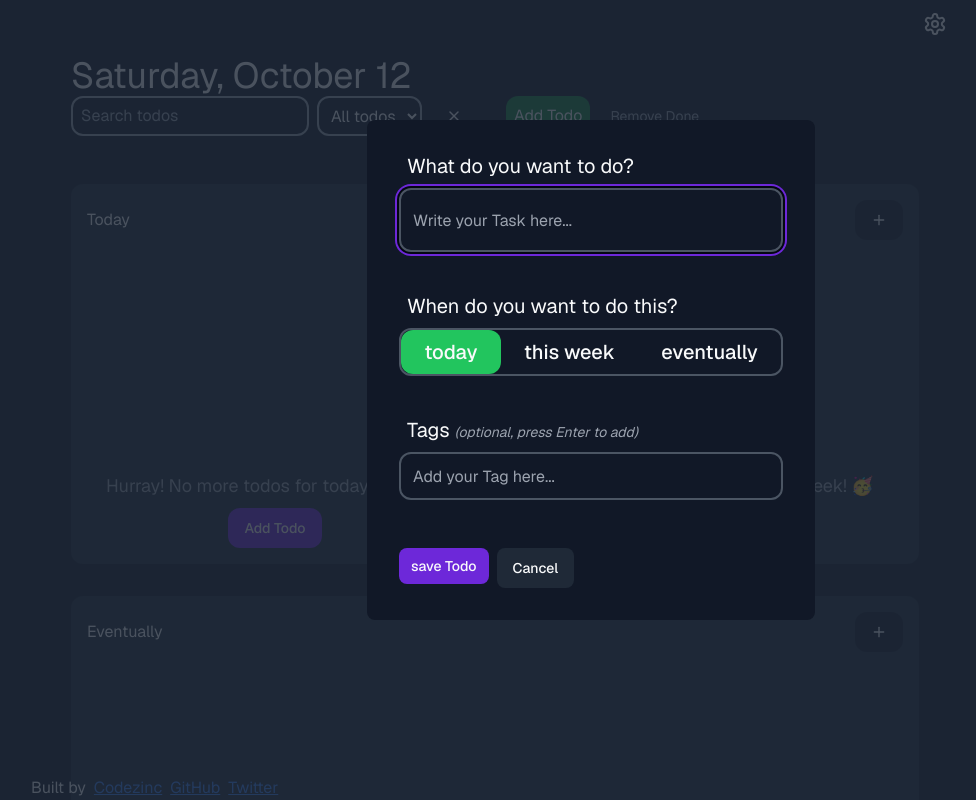
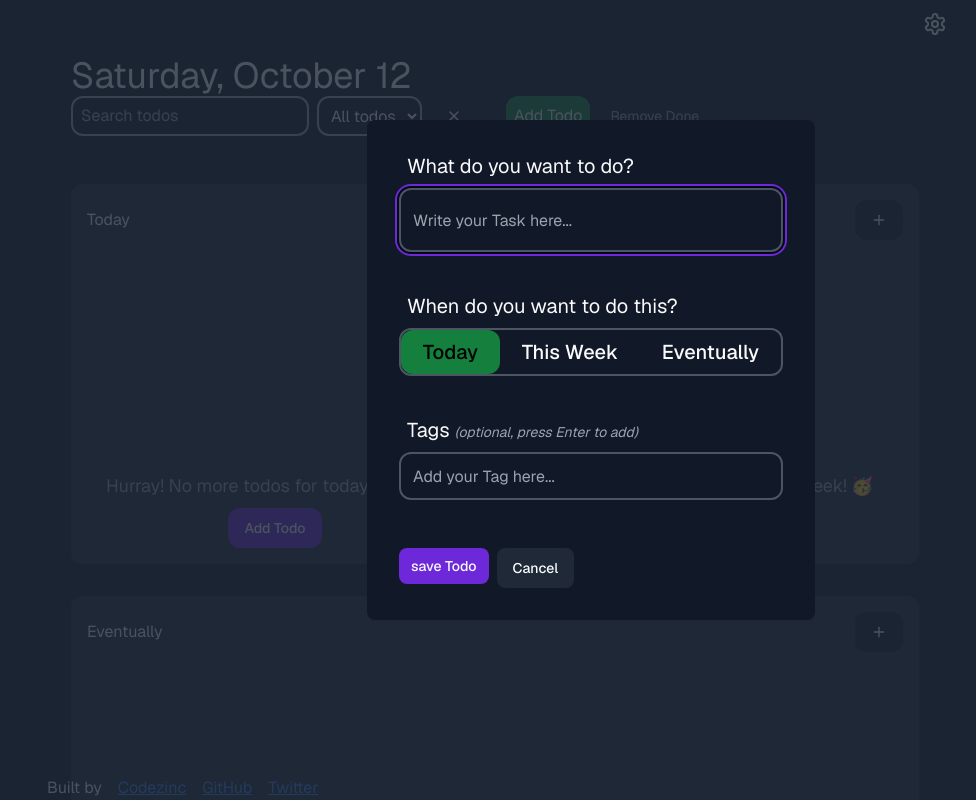
Before and after one commit to anuragg-p/codezinc-frontend, a Next.js app: page /apps/simple-todo in a window 1280 px wide. Both pictures are taken after a click on the button 584 px from the left and 220 px from the top of the page. Shown: the top 800 px of the page, without its empty margins (145-1121 px from the left). Built offline with nearby package versions, Linux system fonts and the light colour scheme.

Commit message:
moved the toggle component to inside of the main todo section component to access the use state

```diff
--- a/src/components/Todo.tsx
+++ b/src/components/Todo.tsx
@@ -5,11 +5,8 @@ import type { TodoItemType } from "@/types/todo.types";
 import { ChevronDown, PlusIcon, SettingsIcon, XIcon } from "lucide-react";
 import {
   Dialog,
-  // DialogClose,
   DialogContent,
-  // DialogDescription,
   DialogTitle,
-  // DialogTrigger,
 } from "@radix-ui/react-dialog";
 import { DialogFooter, DialogHeader } from "./ui/dialog";
 import { Input } from "@/components/ui/input";
@@ -118,30 +115,30 @@ const DashboardHeader = () => {
 };
 
 // Component for the three Radio Button
-const timeSpanOption = Object.values(TodoEnum);
-const RadioButtonThree: React.FC = () => {
-  const [timeSpan, setTimeSpan] = useState<TodoEnum>(TodoEnum.TODAY)
-  return (
-    <div className="flex h-12 justify-around border-2 border-gray-600 rounded-xl">
-      {timeSpanOption.map((option) => (
-      <div
-      key={option}
-      className={`relative flex flex-grow rounded-xl items-center justify-center cursor-pointer text-center transition-colors duration-200
-        ${timeSpan === option ? 'bg-green-500':''}`}
-      >
-        <input
-        type="radio"
-        className="absolute inset-0 opacity-0 cursor-pointer"
-        value={option}
-        checked={timeSpan === option}
-        onChange={() => setTimeSpan(option as TodoEnum)}
-        />
-        <span className="font-medium">{option.replace('_', ' ').toLowerCase()}</span>
-      </div>
-      ))}
-    </div>
-  )
-}
+// const timeSpanOption = Object.values(TodoEnum);
+// const RadioButtonThree: React.FC = () => {
+//   const [timeSpan, setTimeSpan] = useState<TodoEnum>(TodoEnum.TODAY)
+//   return (
+//     <div className="flex h-12 justify-around border-2 border-gray-600 rounded-xl">
+//       {timeSpanOption.map((option) => (
+//       <div
+//       key={option}
+//       className={`relative flex flex-grow rounded-xl items-center justify-center cursor-pointer text-center transition-colors duration-200
+//         ${timeSpan === option ? 'bg-green-500':''}`}
+//       >
+//         <input
+//         type="radio"
+//         className="absolute inset-0 opacity-0 cursor-pointer"
+//         value={option}
+//         checked={timeSpan === option}
+//         onChange={() => setTimeSpan(option as TodoEnum)}
+//         />
+//         <span className="font-medium">{option.replace('_', ' ').toLowerCase()}</span>
+//       </div>
+//       ))}
+//     </div>
+//   )
+// }
 
 // Component for Tags box
 const TagInput = () => {
@@ -188,11 +185,8 @@ const TodoSection: React.FC<TodoDashBoardProps> = ({
 }) => {
   const [showPopup, setShowPopup] = useState(false);
   const [todoInput, setTodoInput] = useState("");
-  // const objj = {
-  //   type: TodoEnum.EVENTUALLY,
-  //   name: "Start a side project",
-  //   tags: ["development", "hobby"],
-  // }
+  const [timeSpan, setTimeSpan] = useState(variant);
+  const timeSpanOption = Object.values(TodoEnum);
 
   const getGreeting = () => {
     let greeting = "hello";
@@ -271,7 +265,25 @@ const TodoSection: React.FC<TodoDashBoardProps> = ({
                   <div className="ml-2 mb-2">
                     When do you want to do this?
                   </div>
-                  <RadioButtonThree/>
+                  {/* <RadioButtonThree/> */}
+                  <div className="flex h-12 justify-around border-2 border-gray-600 rounded-xl">
+                    {timeSpanOption.map((value) => (
+                      <div
+                        key={value}
+                        className={`relative flex flex-grow rounded-xl items-center justify-center cursor-pointer text-center transition-colors duration-200
+                      ${timeSpan === value ? 'bg-green-700 text-black' : ''}`}
+                      >
+                        <input
+                          type="radio"
+                          className="absolute inset-0 opacity-0 cursor-pointer"
+                          value={value}
+                          checked={timeSpan === value}
+                          onChange={() => setTimeSpan(value)}
+                        />
+                        <span className="font-medium">{value}</span>
+                      </div>
+                    ))}
+                  </div>
                 </div>
                 <div className={"mb-2"}>
                   <div className="ml-2 mb-2">
@@ -285,9 +297,7 @@ const TodoSection: React.FC<TodoDashBoardProps> = ({
                     size="sm"
                     className="p-3 rounded-[8px] "
                     onClick={() => {
-                      //@ts-expect-ignore
-                      // addTodo(variant, todoInput);
-                      addTodo(variant, todoInput); //-------------------------------------------------------------//
+                      addTodo(timeSpan, todoInput);
                       setShowPopup(false);
                     }}
                   >
@@ -313,7 +323,7 @@ const TodoSection: React.FC<TodoDashBoardProps> = ({
 
 const TodoFooter = () => {
   return (
-    <div className="sticky bottom-0 flex flex-wrap gap-2">
+    <div className="sticky bottom-0 flex flex-wrap gap-4 mx-4 mb-2">
       <p>Built by</p>
       <a
         href="https://www.google.com/"
```
